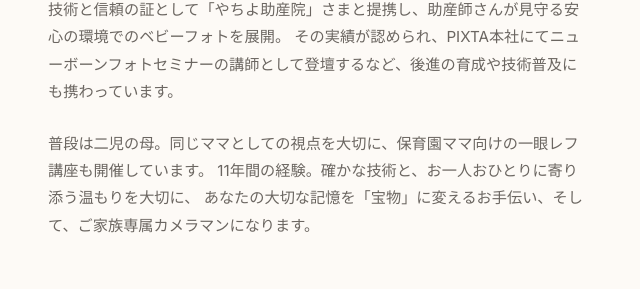
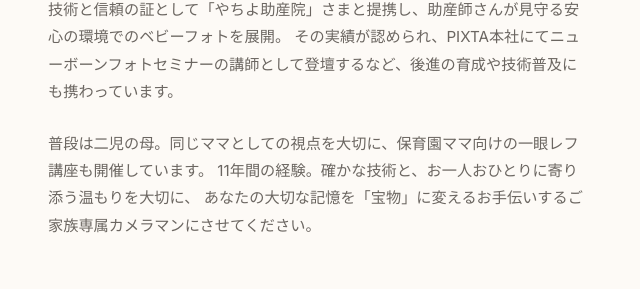
Before and after one commit to watarukomine/LitteDreamMaker-Website, a website built with Vite: page index.html in a window 1280 px wide. Shown: the part 1454-1743 px from the top of the page, 624-1264 px from the left. Built offline with nearby package versions, Linux system fonts and the light colour scheme.

Commit message:
chore: refine profile text phrasing

```diff
--- a/index.html
+++ b/index.html
@@ -65,7 +65,7 @@
               <p>
                 普段は二児の母。同じママとしての視点を大切に、保育園ママ向けの一眼レフ講座も開催しています。
                 11年間の経験。確かな技術と、お一人おひとりに寄り添う温もりを大切に、
-                あなたの大切な記憶を「宝物」に変えるお手伝い、そして、ご家族専属カメラマンになります。
+                あなたの大切な記憶を「宝物」に変えるお手伝いするご家族専属カメラマンにさせてください。
               </p>
             </div>
           </div>
```
